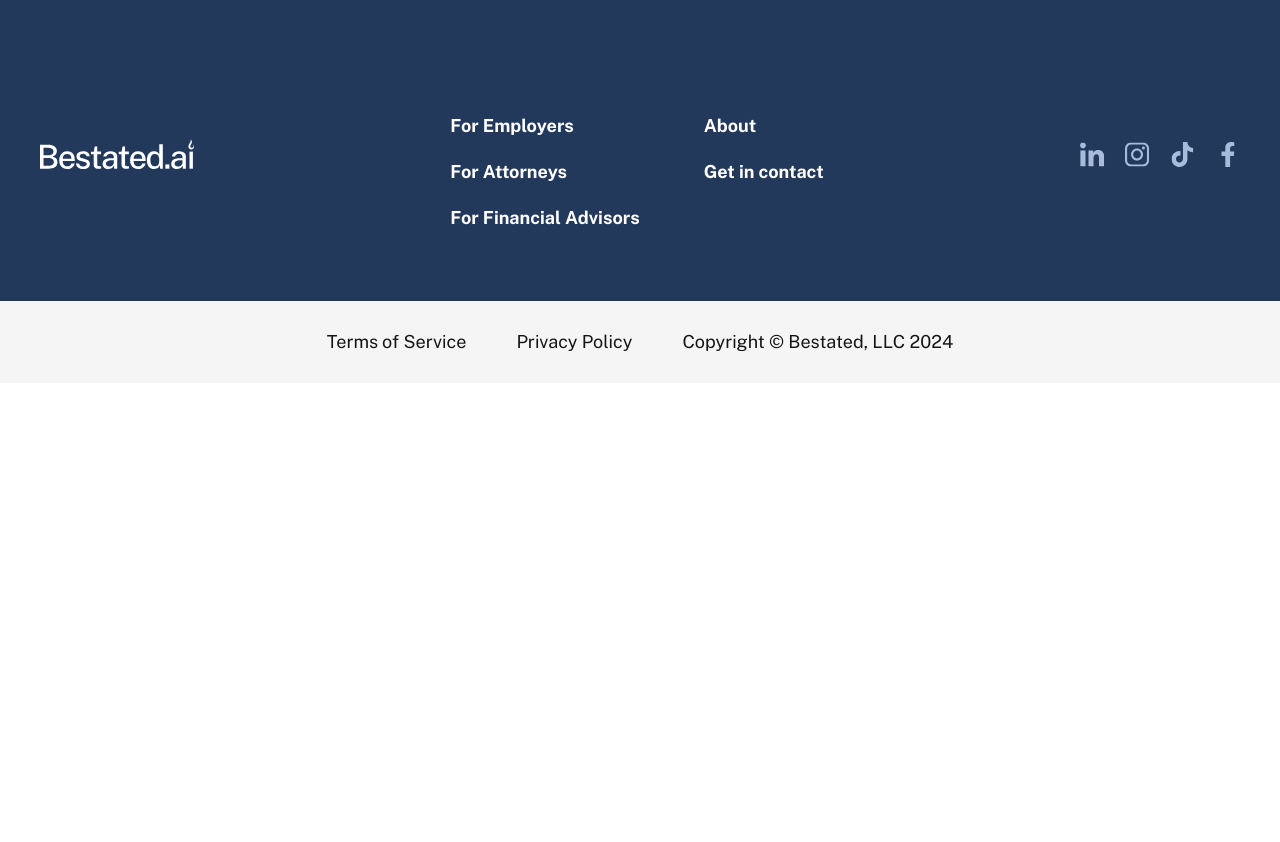
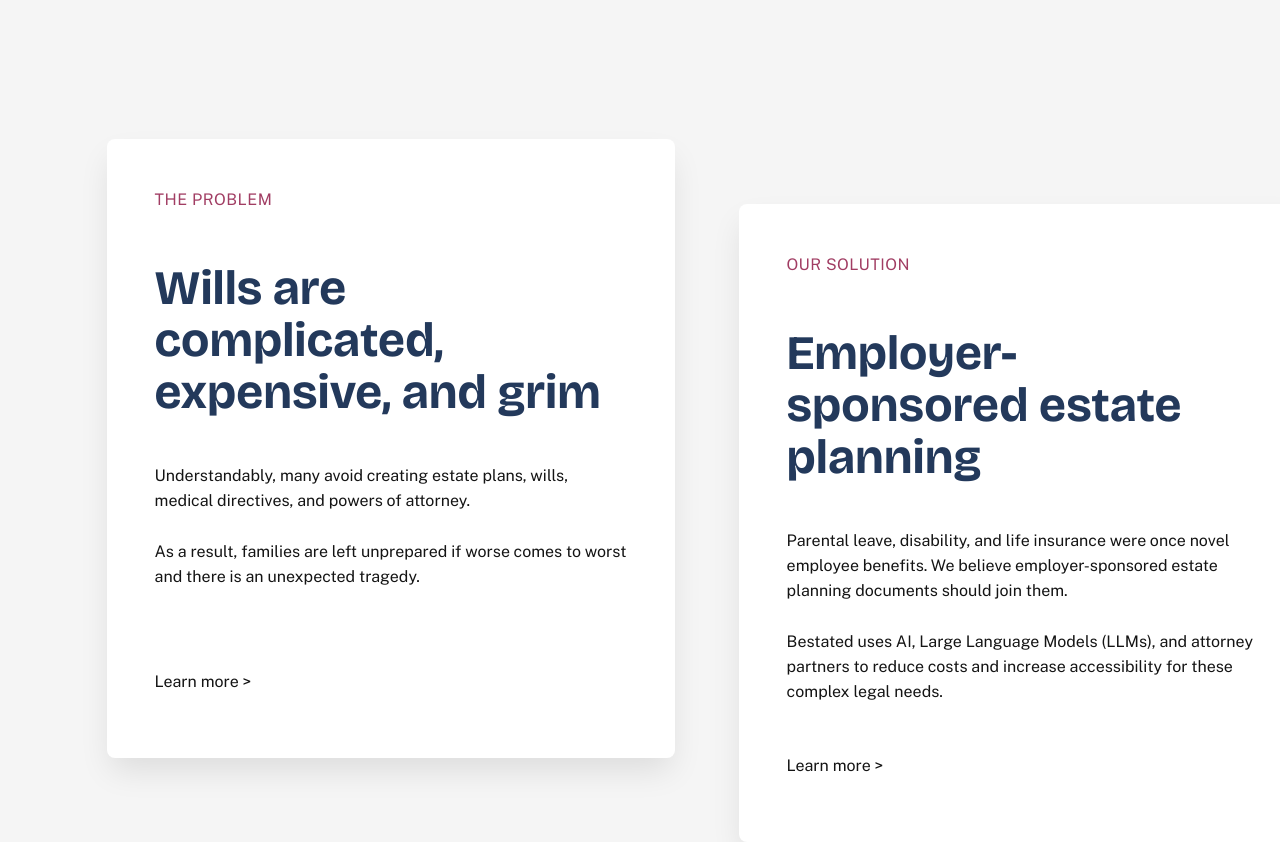
Before and after one commit to chenathy/bestated-ai, a React app: page / in a window 1280 px wide. Shown: the part 960-1802 px from the top of the page. Before the commit the page ends 1343 px from the top, so only its background shows below. Built offline with nearby package versions, Linux system fonts and the light colour scheme.

Commit message:
updated homepage desktop InfoBoxes

```diff
--- a/src/components/Footer/Footer.css
+++ b/src/components/Footer/Footer.css
@@ -111,7 +111,7 @@
 
     .footer hr {
         width: 100vw;
-        border: 2px solid var(--gray-25);
+        border: 1px solid var(--gray-25);
     }
 
     .footer .main {
--- a/src/components/Hero/Hero.css
+++ b/src/components/Hero/Hero.css
@@ -89,10 +89,10 @@
         /* width: 300px; */
         max-height: 585px;
         gap: 32px;
-        margin-top: 32px;
+        padding-top: 32px;
         margin-left: 8.33%;
         margin-right: 8.33%;
-        margin-bottom: 64px;
+        padding-bottom: 64px;
 
 
         display: flex;
--- /dev/null
+++ b/src/components/InfoBoxes/InfoBoxes.css
@@ -0,0 +1,120 @@
+
+/* Desktop */
+@media (min-width: 769px) {
+
+    .info {
+        /* width: 1200px; */
+        height: 705px;
+        position: relative;
+        margin-top: 160px;
+        margin-bottom: 160px;
+        margin-left: 8.33%;
+        margin-right: 8.33%;
+
+        display: grid;
+        align-items: center;
+        justify-content: center;
+    }
+
+
+    .info .box {
+        max-width: 568px;
+        border-radius: 8px;
+        padding: 48px;
+        gap: 32px;
+        background-color: var(--white);
+        position: absolute;
+
+        display: grid;
+    }
+
+    .info .box1 {
+        max-height: 524px;
+        top: 0px;
+        left: 0px;
+        box-shadow: 0px 4px 4px -4px #0C0C0D0D;
+        box-shadow: 0px 16px 32px -4px #0C0C0D1A;
+        z-index: 1;
+    }
+
+    .info .box2 {
+        max-height: 545px;
+        top: 65px;
+        left: 632px;
+        box-shadow: 0px 4px 4px -4px #0C0C0D0D;
+        box-shadow: 0px 16px 32px -4px #0C0C0D1A;
+        z-index: 2;
+    }
+
+    .info .box .group {
+        width: 472px;
+        height: 212px;
+
+        display: flex;
+        flex-direction: column;
+    }
+
+    .info .group label {
+        width: 154.91px;
+        height: 26px;
+        position: relative;
+        top: 0px;
+        left: 0px;
+        font-family: 'Public Sans', sans-serif;
+        font-weight: 500;
+        size: 18px;
+        line-height: 25.2px;
+        letter-spacing: 0.03em;
+        text-align: left;
+        color: var(--berry);
+    }
+
+
+    .info .group h2 {
+        width: 472px;
+        height: 162px;
+        position: relative;
+        top: 10px;
+        left: 0px;
+        font-family: 'Bricolage Grotesque';
+        font-size: 48px;
+        font-weight: 600;
+        line-height: 52px;
+        color: var(--navy);
+    }
+
+
+    .box p {
+        width: 472px;
+        max-height: 177px;
+        font-family: 'Public Sans', sans-serif;
+        font-weight: 400;
+        size: 18px;
+        line-height: 25.2px;
+        color: var(--black);
+    }
+
+
+    /* .Info {
+        width: 1200px;
+        height: 510px;
+        border-radius: 8px;
+
+        position: relative;
+        justify-content: space-between;
+    }
+
+    .Info .box {
+        max-height: 345px;
+        display: grid;
+    }
+
+    .Info .box1 .group {
+        max-height: 158px;
+    }
+
+    .Info .box .group {
+        max-height: 106px;
+    } */
+
+}
--- /dev/null
+++ b/src/components/InfoBoxes/index.js
@@ -0,0 +1,99 @@
+import React from 'react';
+import { useNavigate } from 'react-router-dom';
+import './InfoBoxes.css';
+
+
+const InfoBoxes = ({ label1, label2, title1, title2, p1, p2, learnMore = true, contact = true,  ...props }) => {
+
+    const navigate = useNavigate();
+    const handlePageNavigation= (page) => {
+        const pagePrefix = `/${page}`
+        navigate(pagePrefix);
+        window.scrollTo(0, 0);
+    }
+
+    return (
+        <div className='info'>
+
+                <div className='box box1'>
+
+                    <div className='group'>
+                        {/* <label>OUR MODEL</label> */}
+                        <label>{label1}</label>
+                        {/* <h2>Revenue-share model</h2> */}
+                        <h2>{title1}</h2>
+                    </div>
+
+                    {/* <p>
+                        Bestated keeps things simple.
+                        We partner with our attorneys in a revenue share by which you receive a flat percentage of the fee from each new customer.
+                        Reach out to learn more!
+                    </p> */}
+                    <p>{p1}</p>
+
+                    {learnMore ? (
+                        <p
+                            id='link-learn-more'
+                            onClick={() => handlePageNavigation('employers')}
+                        >
+                            Learn more &gt;
+                        </p>
+                    ) : (
+                        <></>
+                    )}
+
+                    {contact ? (
+                        <p
+                            id='link-contact'
+                            onClick={() => handlePageNavigation('contact')}
+                        >
+                            Get in contact &gt;
+                        </p>
+                    ) : (<></>)}
+
+
+                    {/* <a href='temp'>Learn more &gt;</a> */}
+                </div>
+
+                <div className='box box2'>
+                    <div className='group'>
+                        {/* <label>ELIGIBILITY</label> */}
+                        <label>{label2}</label>
+                        {/* <h2>Who should apply?</h2> */}
+                        <h2>{title2}</h2>
+                    </div>
+
+                    {/* <p>
+                        We are currently active in Texas and Missouri.
+                        <br/><br/>
+                        If you are an attorney outside of these states and are interested in helping us expand to your state, please don’t hesitate to reach out!
+                    </p> */}
+                    <p>{p2}</p>
+                    {/* <a href='temp'>Learn more &gt;</a> */}
+
+                    {learnMore ? (
+                        <p
+                        id='link-learn-more'
+                            onClick={() => handlePageNavigation('employers')}
+                        >
+                            Learn more &gt;
+                        </p>
+                    ) : (<></>)}
+
+                    {contact ? (
+                        <p
+                            id='link-contact'
+                            onClick={() => handlePageNavigation('contact')}
+                        >
+                            Get in contact &gt;
+                        </p>
+                    ) : (<></>)}
+
+
+                </div>
+
+            </div>
+    );
+};
+
+export default InfoBoxes;
--- a/src/pages/Home/index.js
+++ b/src/pages/Home/index.js
@@ -2,6 +2,7 @@ import React from 'react';
 import { useMediaQuery } from 'react-responsive';
 import HeroComponent from '../../components/Hero';
 import homeHero from '../../assets/images/hero-home.jpg';
+import InfoBoxes from '../../components/InfoBoxes';
 import './Home.css';
 
 
@@ -11,6 +12,8 @@ const Home = () => {
 
     return (
         <div className='home'>
+
+            {/* Hero */}
             <HeroComponent
                 h1Content={'Help your employees avoid the painful probate process.'}
                 h4Content={'Bestated is the first employer-sponsored will, power of attorney, and medical directive platform.'}
@@ -21,6 +24,7 @@ const Home = () => {
 
             <hr/>
 
+            {/* Numbers  */}
             {isDesktop ? (
                 <div className='numbers'>
                     <div className='number'>
@@ -60,6 +64,29 @@ const Home = () => {
 
             <hr/>
 
+            {/* Info Boxes  */}
+            <InfoBoxes
+                label1={'THE PROBLEM'}
+                title1={'Wills are complicated, expensive, and grim'}
+                p1={
+                    <p>
+                        Understandably, many avoid creating estate plans, wills, medical directives, and powers of attorney.
+                        <br/><br/>
+                        As a result, families are left unprepared if worse comes to worst and there is an unexpected tragedy.
+                    </p>
+                }
+                label2={'OUR SOLUTION'}
+                title2={'Employer-sponsored estate planning'}
+                p2={
+                    <p>
+                        Parental leave, disability, and life insurance were once novel employee benefits. We believe employer-sponsored estate planning documents should join them.
+                        <br/><br/>
+                        Bestated uses AI, Large Language Models (LLMs), and attorney partners to reduce costs and increase accessibility for these complex legal needs.
+                    </p>
+                }
+                contact={false}
+            />
+
         </div>
     );
 };
--- a/src/styles/global.css
+++ b/src/styles/global.css
@@ -21,6 +21,7 @@ body, html {
     --navy: #23395B;
     --blue: #4BBEDB;
     --mustard: #F1B23E;
+    --berry: #A13D63;
     --dark-mustard: #BE800E;
     --gray-10: #F5F5F5;
     --gray-25: #D5D6D7;
```
